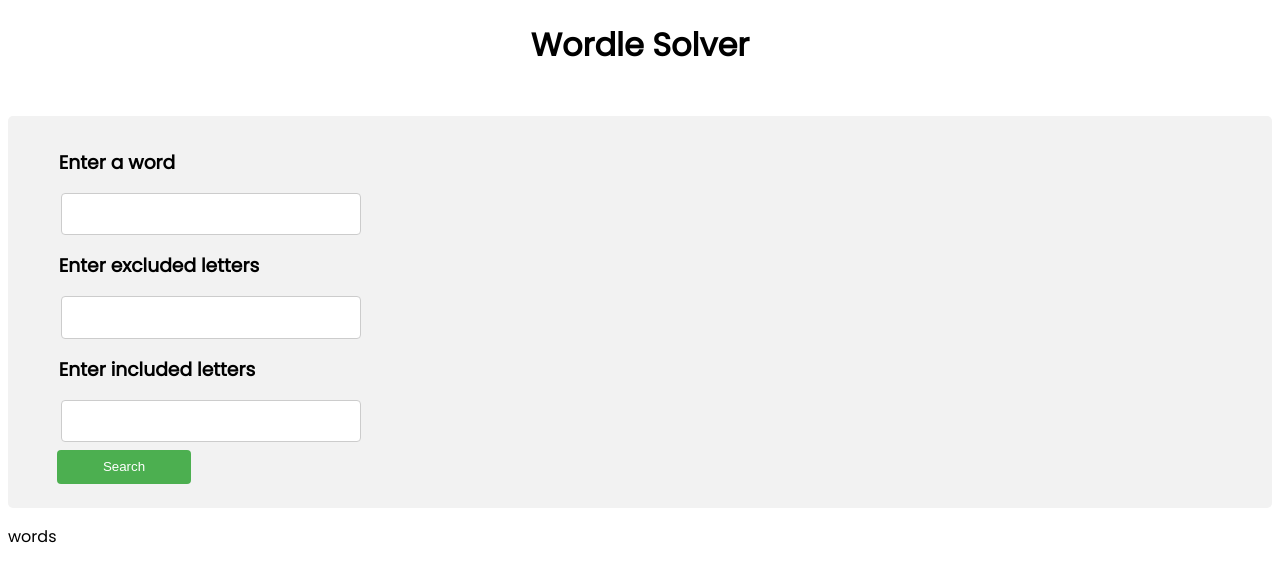
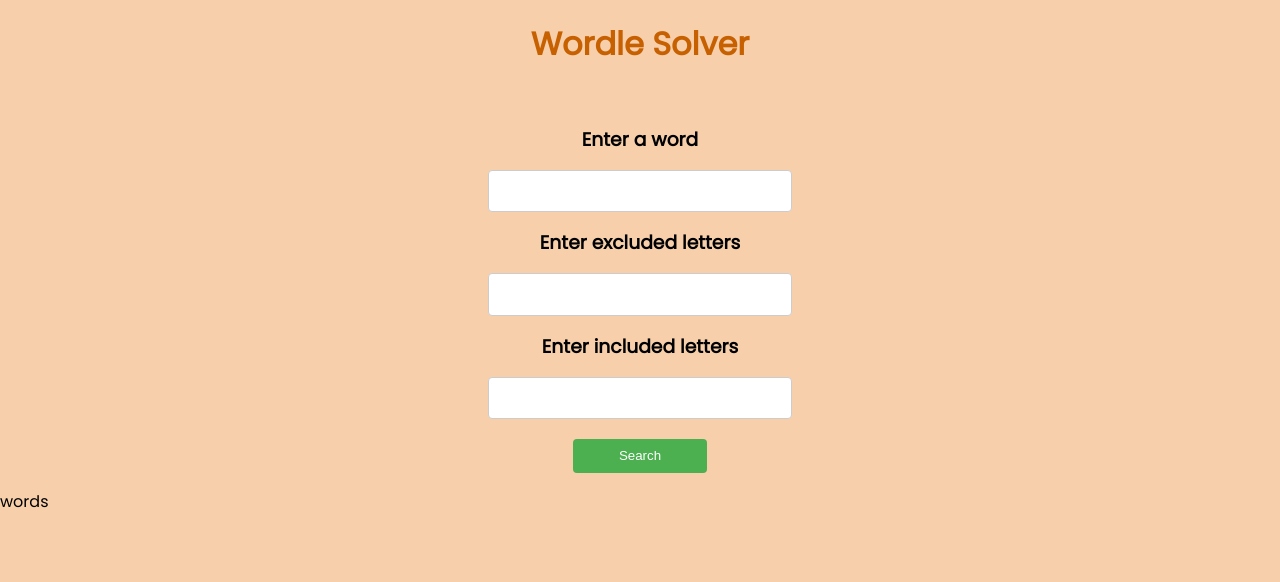
Before and after one commit to aselimulg/wordle-solver, a Flask app: page / in a window 1280 px wide. Shown: the top 582 px of the page. Run offline with Flask 2, Linux system fonts and the light colour scheme.

Commit message:
made the site prettier

```diff
--- a/static/script.js
+++ /dev/null
@@ -1,6 +0,0 @@
-const form = document.querySelector("form");
-if (form) {
-    form.addEventListener("submit", function(e){
-        submitForm(e, this);
-    })
-}
--- a/static/styles/style.css
+++ b/static/styles/style.css
@@ -1,9 +1,16 @@
+* {
+	margin: 0;
+	padding: 0;
+}
 body {
 	font-family: 'Poppins', sans-serif;
+	background-color: #f7d0ab;
 }
 
 h1 {
+	margin-top: 20px;
 	text-align: center;
+	color: #c76000;
 }
 
 h3 {
@@ -29,7 +36,11 @@ button {
 	background-color: #4CAF50;
 	color: white;
 	padding: 0.7em 0.2em;
-	margin: 8px 1.3em;
+	/* margin: 8px 1.3em; */
+	margin-left: auto;
+	margin-right: auto;
+	margin-top: 20px;
+	width: 10em;
 	border: none;
 	border-radius: 4px;
 	cursor: pointer;
@@ -59,6 +70,6 @@ input[type=button]:hover {
 
 .form {
 	border-radius: 5px;
-	background-color: #f2f2f2;
 	padding: 1rem 2rem;
+	text-align: center;
 }
```
